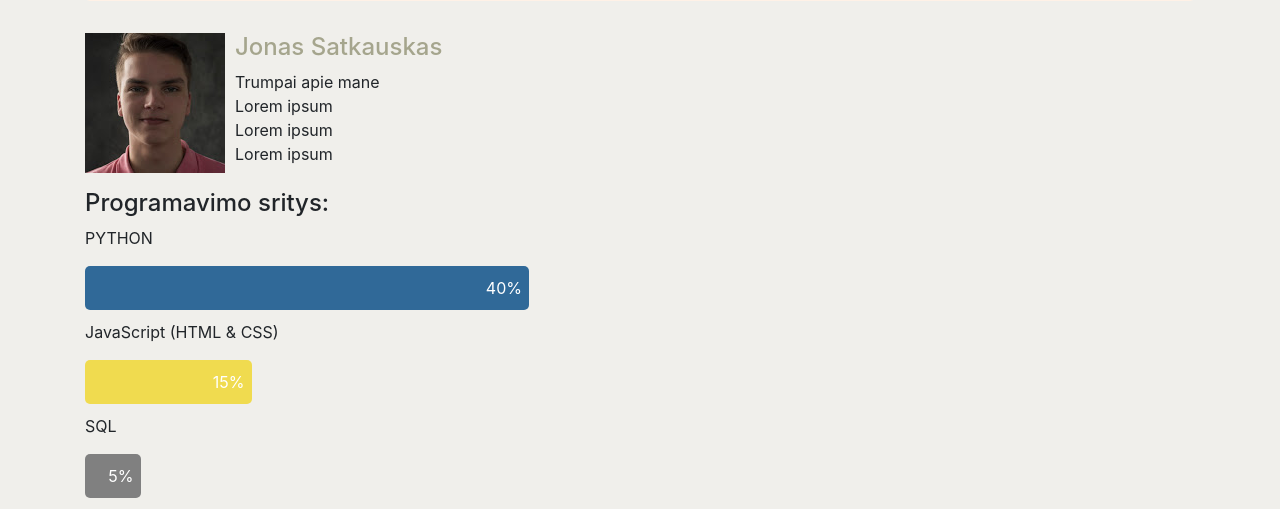
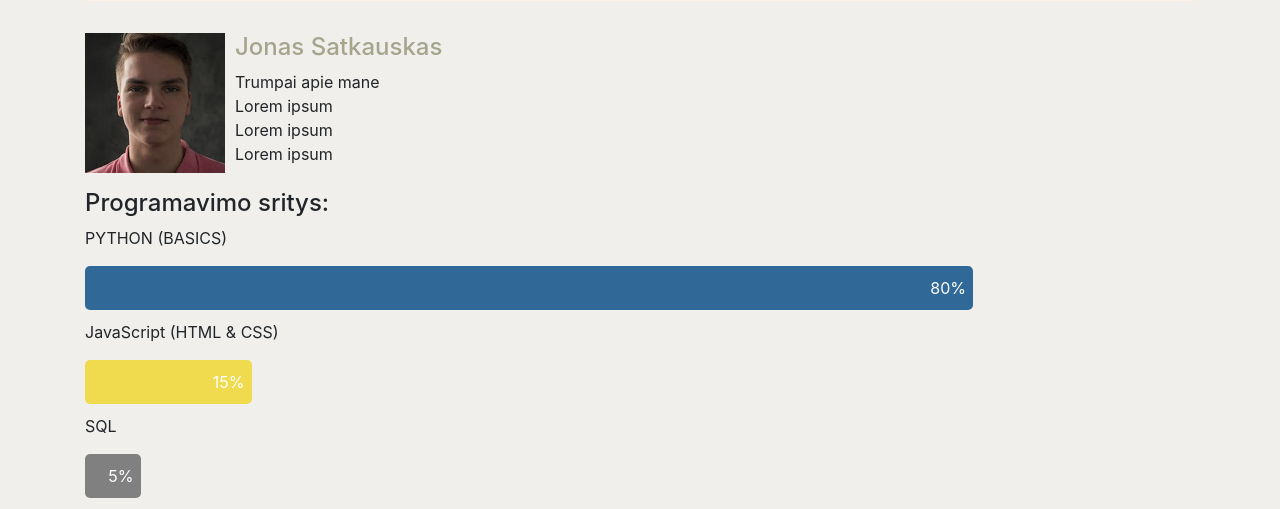
Before and after one commit to JonasSatkauskas/training_puslapis, a Django app: page / in a window 1280 px wide. Shown: the part 324-833 px from the top of the page. Run offline with Django 3.2, Linux system fonts and the light colour scheme.

Commit message:
maži pakeitimai

```diff
--- a/webpage/static/css/stilius.css
+++ b/webpage/static/css/stilius.css
@@ -16,7 +16,7 @@
 }
 
 .python {
-    width: 40%;
+    width: 80%;
     background-color: #306998;
     padding-right: 7px;
     border-radius: 5px;
--- a/webpage/templates/aplikacija/index.html
+++ b/webpage/templates/aplikacija/index.html
@@ -66,8 +66,8 @@ VIRTUALENV - puslapis-->
 <!--SKILLSU STATUS BARAI-->
     <h4>Programavimo sritys:</h4>
 
-    <p>PYTHON</p>
-    <div class="skills python">40%</div>
+    <p>PYTHON (BASICS)</p>
+    <div class="skills python">80%</div>
 
     <p style="padding-top: 10px;">JavaScript (HTML & CSS)</p>
     <div class="skills js">15%</div>
```
Also changed, not shown: webpage/db.sqlite3.
